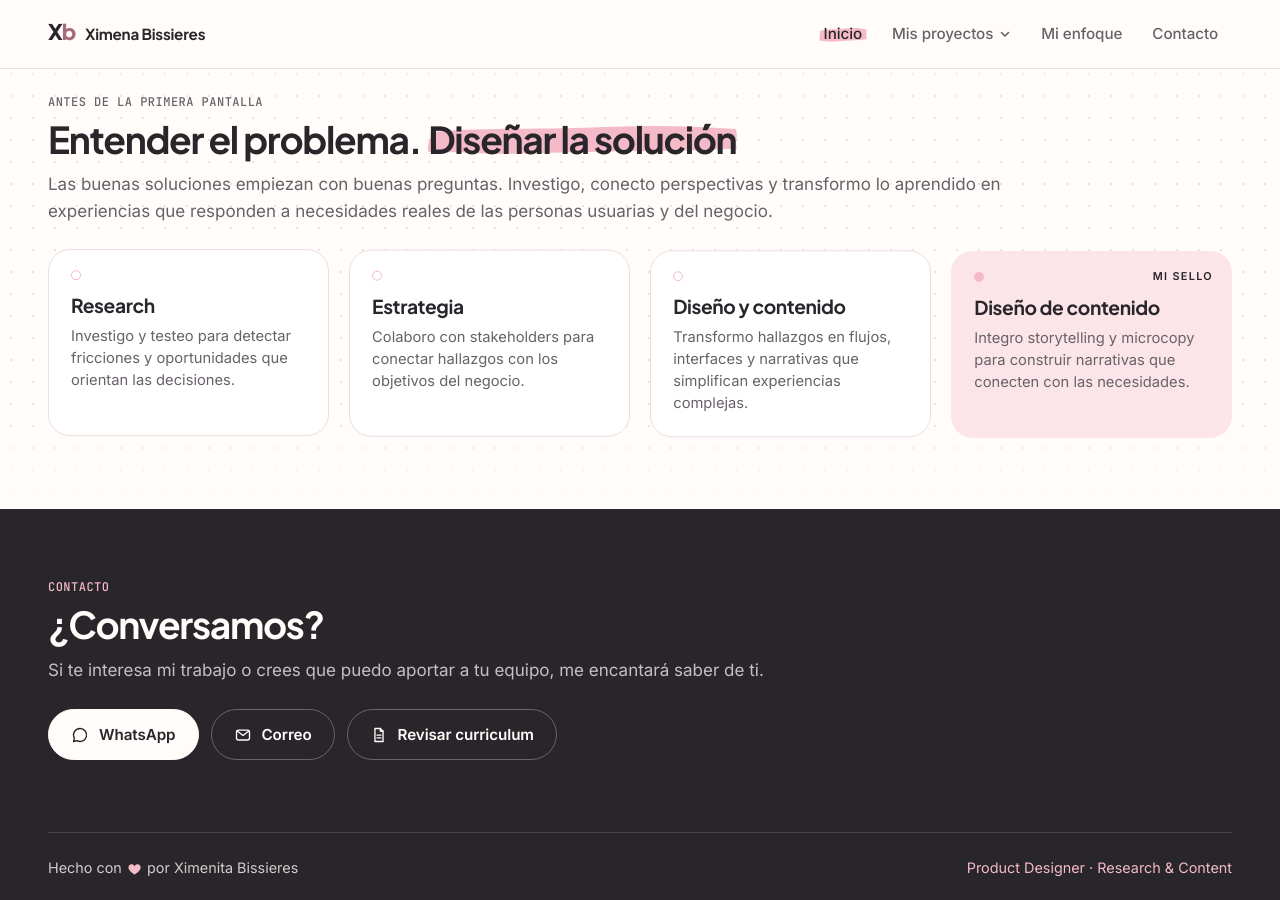
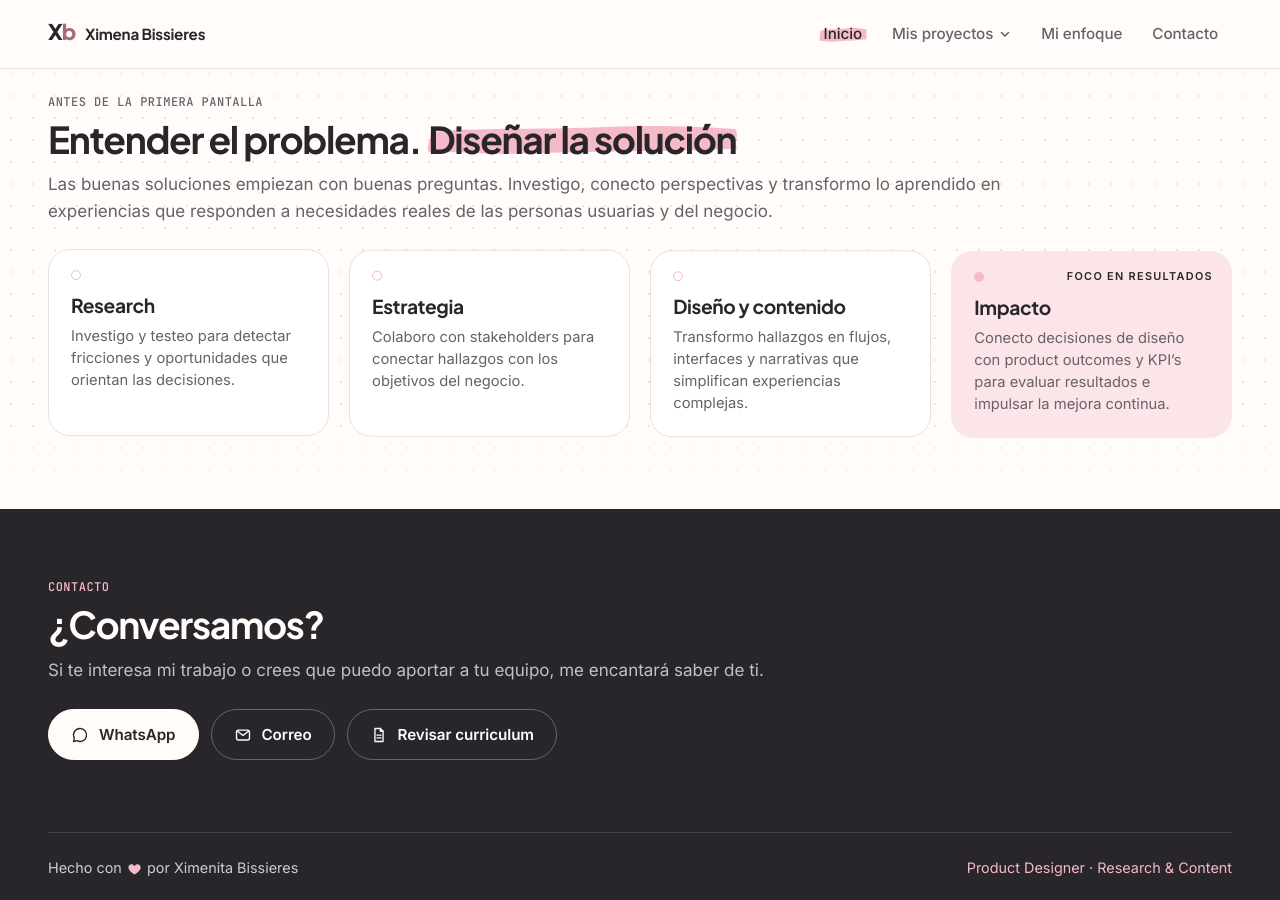
Before and after one commit to ximebissieres/Ximebissieres.github.io, a Jekyll site: the page built from index.html, in a window 1280 px wide and 900 px high, scrolled down 1422 px. Built offline with Jekyll 4.4.1, drawn with Linux system fonts in a browser that asks for light colours.

Commit message:
Home: la tarjeta destacada pasa a Impacto, Foco en resultados
Co-Authored-By: Claude Opus 5.5 <noreply@anthropic.com>
Claude-Session: https://claude.ai/code/session_01DJ4kQgEHjb3PtnpPBBuZ5X

```diff
--- a/_data/home.yml
+++ b/_data/home.yml
@@ -94,10 +94,10 @@ enfoque:
       descripcion: "Colaboro con stakeholders para conectar hallazgos con los objetivos del negocio."
     - nombre: "Diseño y contenido"
       descripcion: "Transformo hallazgos en flujos, interfaces y narrativas que simplifican experiencias complejas."
-    - nombre: "Diseño de contenido"
-      descripcion: "Integro storytelling y microcopy para construir narrativas que conecten con las necesidades."
+    - nombre: "Impacto"
+      descripcion: "Conecto decisiones de diseño con product outcomes y KPI's para evaluar resultados e impulsar la mejora continua."
       destacada: true
-      marca: "Mi sello"
+      marca: "Foco en resultados"
 
 
 # --- 04 · Contacto y CV -------------------------------------------------------
```
